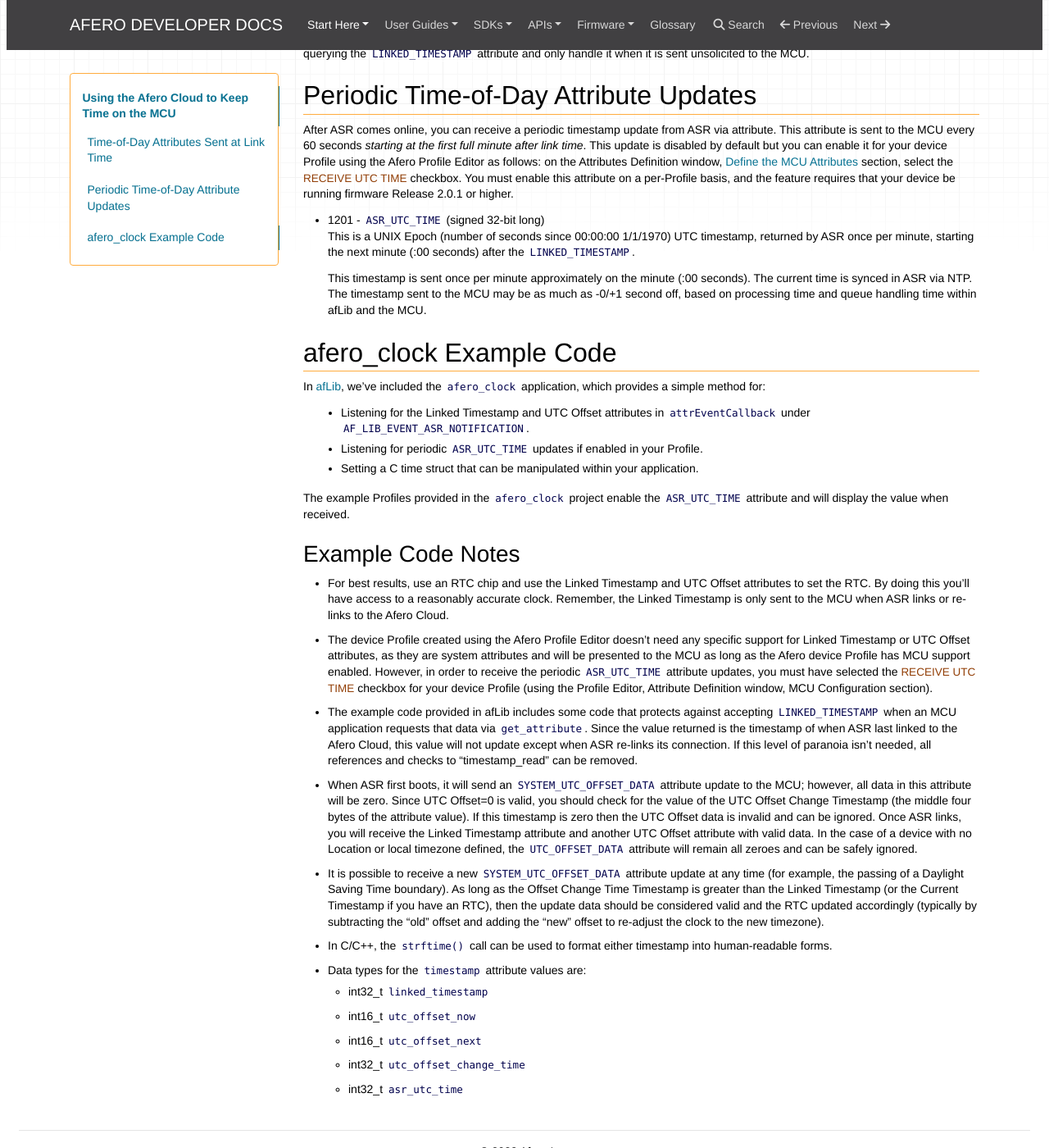
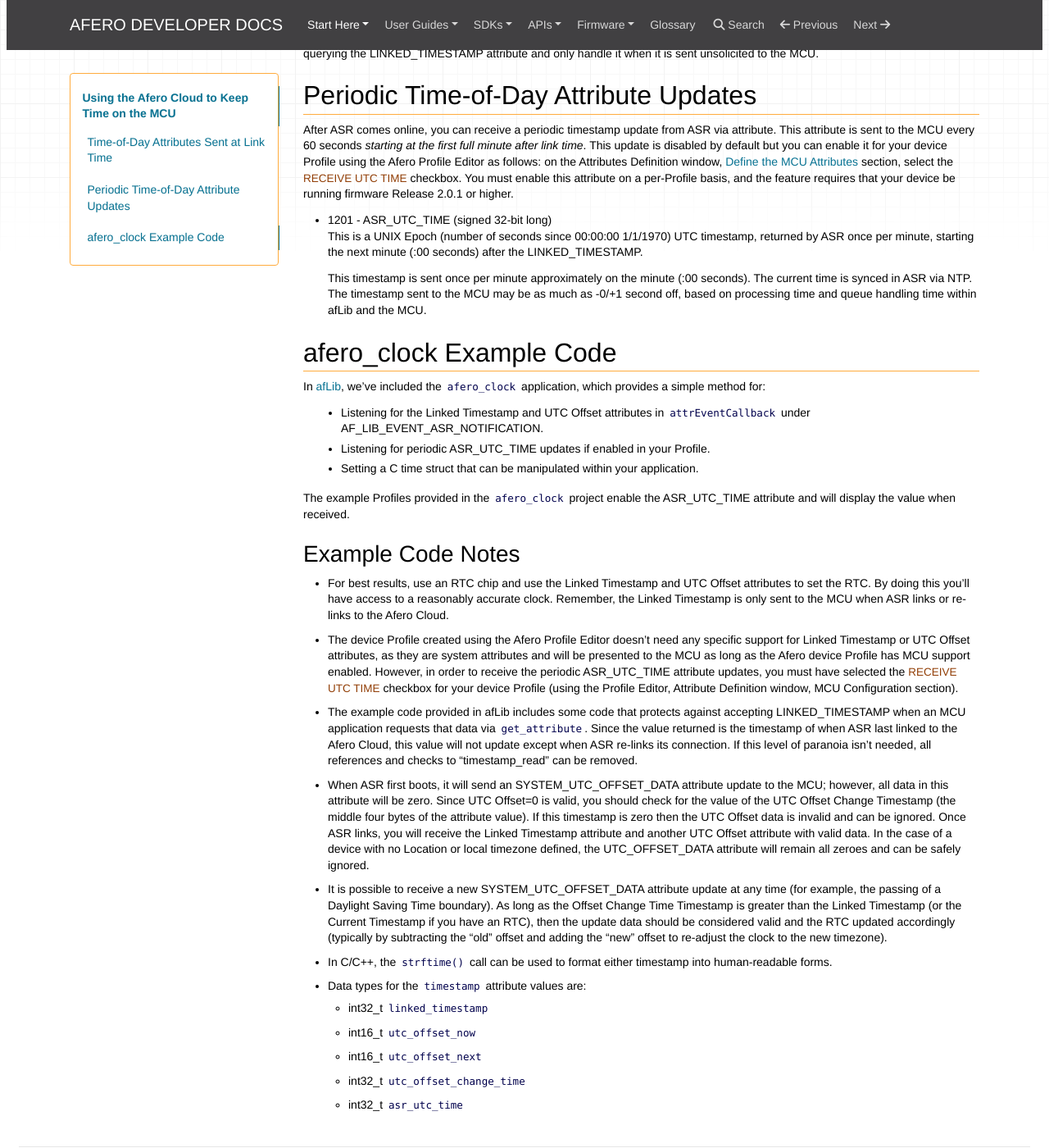
Before and after one commit to aferodeveloper/afero-devdocs, an MkDocs documentation site: the page built from docs/SetMCUTime.md, in a window 1280 px wide and 1400 px high, scrolled down 1136 px. Shown: the whole window at 82% size. Built offline with MkDocs 1.6.1, drawn with Linux system fonts in a browser that asks for light colours; nearby versions of some CDN libraries; some of the changed text lies outside the part shown.

````diff
--- a/docs/SetMCUTime.md
+++ b/docs/SetMCUTime.md
@@ -16,11 +16,11 @@ When ASR comes online, it will return two attributes to the MCU. These attribute
 The two attributes are described below:
 
 <ul class="af-ul">
-	<li><strong>65015 - <code>LINKED_TIMESTAMP</code> (signed 32-bit long)</strong>
+	<li><strong>65015 - LINKED_TIMESTAMP (signed 32-bit long)</strong>
 	<p>This is a UNIX Epoch (number of seconds since 00:00:00 1/1/1970) UTC timestamp marking when ASR successfully last linked to the Afero Cloud. The timestamp is returned shortly after ASR reboots and should be reasonably close to actual current time.</p>
 	<p>The latency from the Cloud back to the MCU is typically less than 1-2 seconds, but don’t rely on this timestamp being more accurate than +/- 10 seconds (worst case). If your time of day (TOD) requirements are not critical, this is a very convenient way of getting TOD with little work.</p>
 	</li>
-	<li><strong>65001 - <code>UTC_OFFSET_DATA</code> (byte[8])</strong>
+	<li><strong>65001 - UTC_OFFSET_DATA (byte[8])</strong>
 	<p>This byte array contains three pieces of information: the current local timezone offset from UTC, the next UTC offset, and a UNIX Epoch timestamp of when the “next” UTC offset is valid. Specifically:<p>
 	<ul class="af-ul-2">
 		<li>[0-1] - Little-endian signed int containing the local timezone offset from UTC in minutes</li>
@@ -51,15 +51,15 @@ UTC Offset Change: Sun 2018-03-11 07:00:00 GMT (0x5AA4D3F0) (Spring 2018 USA DST
 Next UTC Offset: -240 minutes (0xFF10) (Eastern Daylight Time, in this example)
 ```
 
-Only assume that `LINKED_TIMESTAMP` is current when the state of ASR transitions to a **connected** state. You can use `get_attribute` to return the Linked Timestamp at any point, but remember the result returned will be the time ASR first linked or re-linked to the Cloud, which could be significantly in the past if the device has been connected for a long time. We strongly suggest not querying the `LINKED_TIMESTAMP` attribute and only handle it when it is sent unsolicited to the MCU.
+Only assume that LINKED_TIMESTAMP is current when the state of ASR transitions to a **connected** state. You can use `get_attribute` to return the Linked Timestamp at any point, but remember the result returned will be the time ASR first linked or re-linked to the Cloud, which could be significantly in the past if the device has been connected for a long time. We strongly suggest not querying the LINKED_TIMESTAMP attribute and only handle it when it is sent unsolicited to the MCU.
 
 ## Periodic Time-of-Day Attribute Updates
 
 After ASR comes online, you can receive a periodic timestamp update from ASR via attribute. This attribute is sent to the MCU every 60 seconds *starting at the first full minute after link time*. This update is disabled by default but you can enable it for your device Profile using the Afero Profile Editor as follows: on the Attributes Definition window, [Define the MCU Attributes](../AttrDef#define-the-mcu-attributes) section, select the <span class="UIText">RECEIVE UTC TIME</span> checkbox. You must enable this attribute on a per-Profile basis, and the feature requires that your device be running firmware Release 2.0.1 or higher.
 
 <ul class="af-ul">
-	<li><strong>1201 - <code>ASR_UTC_TIME</code> (signed 32-bit long)</strong>
-	<p>This is a UNIX Epoch (number of seconds since 00:00:00 1/1/1970) UTC timestamp, returned by ASR once per minute, starting the next minute (:00 seconds) after the <code>LINKED_TIMESTAMP</code>.</p>
+	<li><strong>1201 - ASR_UTC_TIME (signed 32-bit long)</strong>
+	<p>This is a UNIX Epoch (number of seconds since 00:00:00 1/1/1970) UTC timestamp, returned by ASR once per minute, starting the next minute (:00 seconds) after the LINKED_TIMESTAMP.</p>
 	<p>This timestamp is sent once per minute approximately on the minute (:00 seconds). The current time is synced in ASR via NTP. The timestamp sent to the MCU may be as much as -0/+1 second off, based on processing time and queue handling time within afLib and the MCU.</p>
 	</li>
 </ul>
@@ -68,20 +68,20 @@ After ASR comes online, you can receive a periodic timestamp update from ASR via
 
 In [afLib](http://github.com/aferodeveloper/afLib), we’ve included the **`afero_clock`** application, which provides a simple method for:
 
-- Listening for the Linked Timestamp and UTC Offset attributes in `attrEventCallback` under `AF_LIB_EVENT_ASR_NOTIFICATION`.
-- Listening for periodic `ASR_UTC_TIME` updates if enabled in your Profile.
+- Listening for the Linked Timestamp and UTC Offset attributes in `attrEventCallback` under AF_LIB_EVENT_ASR_NOTIFICATION.
+- Listening for periodic ASR_UTC_TIME updates if enabled in your Profile.
 - Setting a C time struct that can be manipulated within your application.
 
-The example Profiles provided in the `afero_clock` project enable the `ASR_UTC_TIME` attribute and will display the value when received.
+The example Profiles provided in the `afero_clock` project enable the ASR_UTC_TIME attribute and will display the value when received.
 
 ### Example Code Notes
 
 <ul class="af-ul">
 	<li>For best results, use an RTC chip and use the Linked Timestamp and UTC Offset attributes to set the RTC. By doing this you’ll have access to a reasonably accurate clock. Remember, the Linked Timestamp is only sent to the MCU when ASR links or re-links to the Afero Cloud.</li>
-	<li>The device Profile created using the Afero Profile Editor doesn’t need any specific support for Linked Timestamp or UTC Offset attributes, as they are system attributes and will be presented to the MCU as long as the Afero device Profile has MCU support <strong>enabled</strong>. However, in order to receive the periodic <code>ASR_UTC_TIME</code> attribute updates, you must have selected the <span class="UIText">RECEIVE UTC TIME</span> checkbox for your device Profile (using the Profile Editor, Attribute Definition window, MCU Configuration section).</li>
-	<li>The example code provided in afLib includes some code that protects against accepting <code>LINKED_TIMESTAMP</code> when an MCU application requests that data via <code>get_attribute</code>. Since the value returned is the timestamp of when ASR last linked to the Afero Cloud, this value will not update except when ASR re-links its connection. If this level of paranoia isn’t needed, all references and checks to “timestamp_read” can be removed.</li>
-	<li>When ASR first boots, it will send an <code>SYSTEM_UTC_OFFSET_DATA</code> attribute update to the MCU; however, all data in this attribute will be zero. Since UTC Offset=0 is valid, you should check for the value of the UTC Offset Change Timestamp (the middle four bytes of the attribute value). If this timestamp is zero then the UTC Offset data is invalid and can be ignored. Once ASR links, you will receive the Linked Timestamp attribute and another UTC Offset attribute with valid data. In the case of a device with no Location or local timezone defined, the <code>UTC_OFFSET_DATA</code> attribute will remain all zeroes and can be safely ignored.</li>
-	<li>It is possible to receive a new <code>SYSTEM_UTC_OFFSET_DATA</code> attribute update at any time (for example, the passing of a Daylight Saving Time boundary). As long as the Offset Change Time Timestamp is greater than the Linked Timestamp (or the Current Timestamp if you have an RTC), then the update data should be considered valid and the RTC updated accordingly (typically by subtracting the “old” offset and adding the “new” offset to re-adjust the clock to the new timezone).</li>
+	<li>The device Profile created using the Afero Profile Editor doesn’t need any specific support for Linked Timestamp or UTC Offset attributes, as they are system attributes and will be presented to the MCU as long as the Afero device Profile has MCU support <strong>enabled</strong>. However, in order to receive the periodic ASR_UTC_TIME attribute updates, you must have selected the <span class="UIText">RECEIVE UTC TIME</span> checkbox for your device Profile (using the Profile Editor, Attribute Definition window, MCU Configuration section).</li>
+	<li>The example code provided in afLib includes some code that protects against accepting LINKED_TIMESTAMP when an MCU application requests that data via <code>get_attribute</code>. Since the value returned is the timestamp of when ASR last linked to the Afero Cloud, this value will not update except when ASR re-links its connection. If this level of paranoia isn’t needed, all references and checks to “timestamp_read” can be removed.</li>
+	<li>When ASR first boots, it will send an SYSTEM_UTC_OFFSET_DATA attribute update to the MCU; however, all data in this attribute will be zero. Since UTC Offset=0 is valid, you should check for the value of the UTC Offset Change Timestamp (the middle four bytes of the attribute value). If this timestamp is zero then the UTC Offset data is invalid and can be ignored. Once ASR links, you will receive the Linked Timestamp attribute and another UTC Offset attribute with valid data. In the case of a device with no Location or local timezone defined, the UTC_OFFSET_DATA attribute will remain all zeroes and can be safely ignored.</li>
+	<li>It is possible to receive a new SYSTEM_UTC_OFFSET_DATA attribute update at any time (for example, the passing of a Daylight Saving Time boundary). As long as the Offset Change Time Timestamp is greater than the Linked Timestamp (or the Current Timestamp if you have an RTC), then the update data should be considered valid and the RTC updated accordingly (typically by subtracting the “old” offset and adding the “new” offset to re-adjust the clock to the new timezone).</li>
 	<li>In C/C++, the <code>strftime()</code> call can be used to format either timestamp into human-readable forms.</li>
 	<li>Data types for the <code>timestamp</code> attribute values are:
 		<ul class="af-ul-2">
````
Also changed, not shown: docs/API-OTAEndpoints.md (+1 -1 lines), docs/AttrRegistry.md (+11 -11 lines), docs/MCUCodingTips.md (+1 -1 lines), docs/afPro-UART-S.md (+109 -23 lines).
